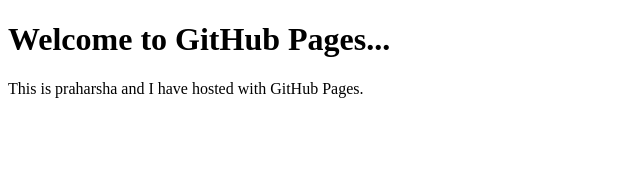
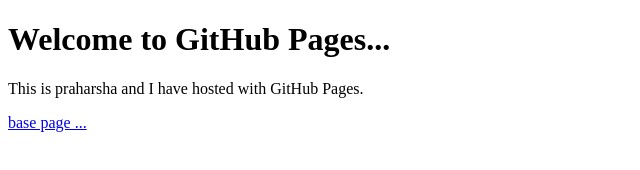
Before and after one commit to praharsha05/portfolio.github.io, a plain HTML site: page index.html in a window 1280 px wide. Shown: the full height of the page, 0-640 px from the left. Drawn offline with Linux system fonts and the light colour scheme.

Commit message:
linkage testing

```diff
--- a/index.html
+++ b/index.html
@@ -3,5 +3,6 @@
 <body>
 <h1>Welcome to GitHub Pages... </h1>
 <p>This is praharsha and I have hosted with GitHub Pages.</p>
+<a href="base.html"> base page ... </a>
 </body>
 </html>
```
